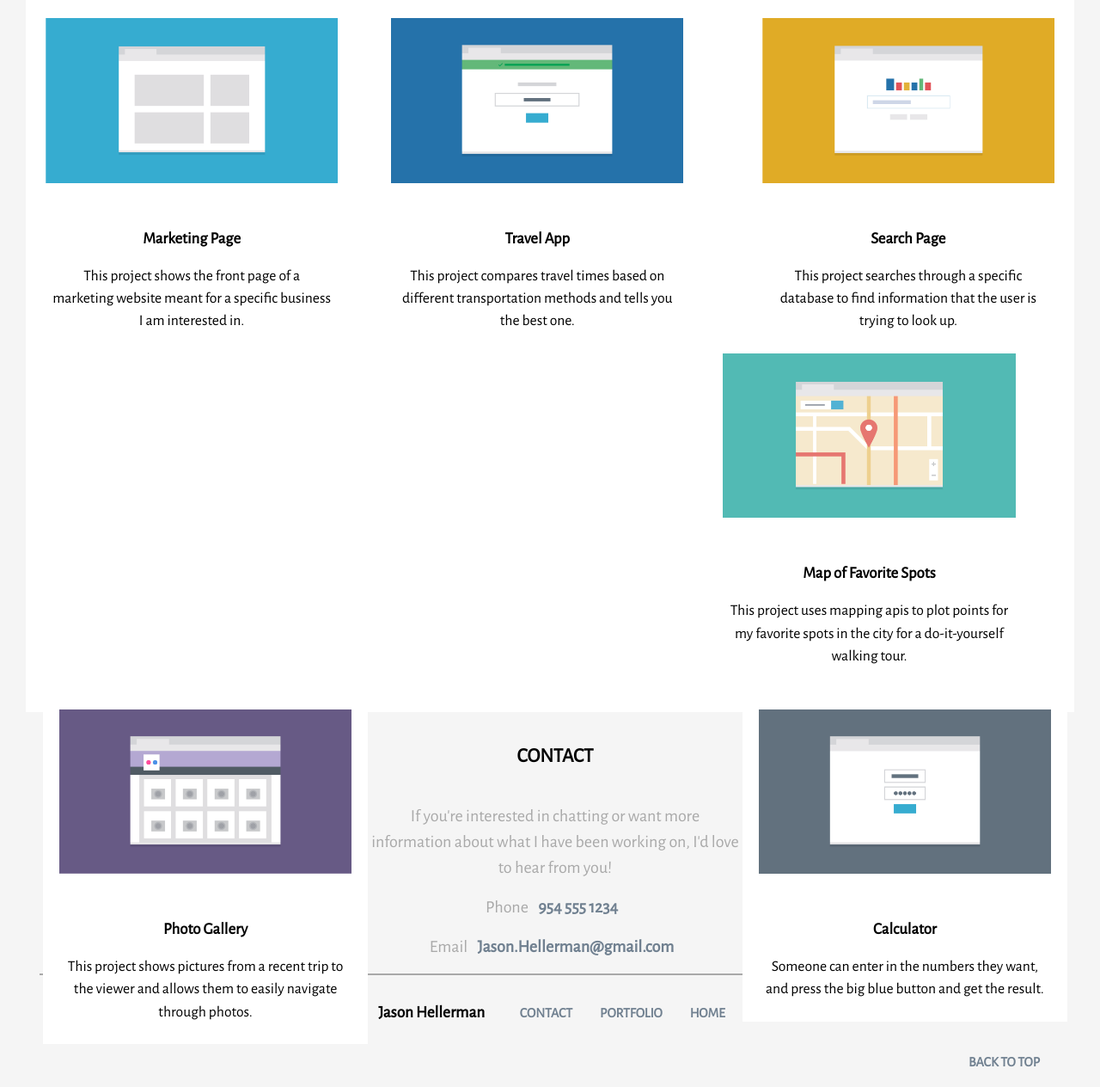
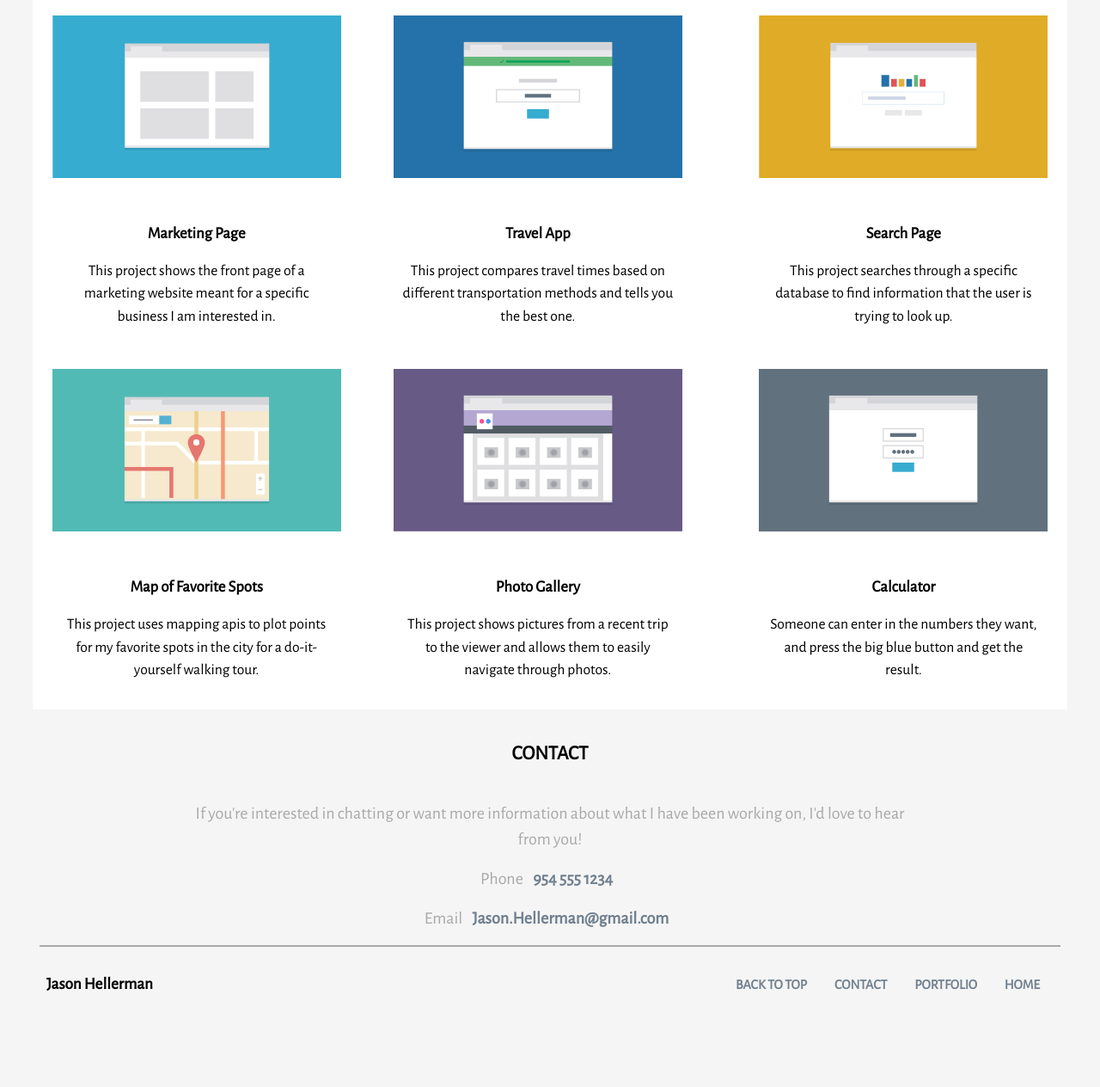
Before and after one commit to Jason852/Techdegree-project-2, a plain HTML site: page index.html in a window 1280 px wide. Shown: the part 573-1837 px from the top of the page at 86% size. After the commit the page ends 1757 px from the top, so only its background shows below. Drawn offline with nearby package versions, Linux system fonts and the light colour scheme.

Commit message:
last changes before slack help

```diff
--- a/css/styles.css
+++ b/css/styles.css
@@ -1,5 +1,3 @@
-
-
 /* Mobile Device 320px */
 
 * {
@@ -205,8 +203,8 @@ img {
     height: auto;
     float: right;
     background: white;
-    margin right: .25rem;
-    margin-left: .25rem;
+    margin-right: 4px;
+    margin-left: 4px;
   }
 
   .block-travel {
@@ -224,7 +222,7 @@ img {
     height: auto;
     float: right;
     background: white;
-    margin right: .25rem;
+    margin-right: .25rem;
     margin-left: .25rem;
   }
 
@@ -243,7 +241,7 @@ img {
     height: auto;
     float: right;
     background: white;
-    margin right: .25rem;
+    margin-right: 4px;
     margin-left: .25rem;
     padding: 0;
   }
@@ -319,6 +317,7 @@ img {
     margin-bottom: 0px;
     margin-left: 0px;
   }
+
   .block-marketing {
     width: 31%;
     height: auto;
@@ -336,16 +335,13 @@ img {
     background: white;
     margin: 8px 4px;
     padding-right: 0;
+    padding-bottom: 0px;
   }
 
-  .block-search p{
-    margin-bottom: 0;
-  }
 
   .block-travel {
     width: 31%;
     height: auto;
-    float: center;
     background: white;
     margin-right: .25rem;
     margin-left: 20px;
@@ -357,14 +353,13 @@ img {
     height: auto;
     float: left;
     background: white;
-    margin right: .25rem;
+    margin-right: .25rem;
     margin-left: .25rem;
   }
 
   .block-photos {
     width: 31%;
     height: auto;
-    float: center;
     background: white;
     margin-right: .25rem;
     margin-left: 20px;
@@ -376,7 +371,7 @@ img {
     height: auto;
     float: right;
     background: white;
-    margin right: .25rem;
+    margin-right: .25rem;
     margin-left: .25rem;
     padding: 0;
   }
@@ -391,5 +386,4 @@ img {
     font-weight: bold;
     color: slategray;
   }
-
 }
--- a/index.html
+++ b/index.html
@@ -1,5 +1,5 @@
 <!DOCTYPE html>
-<html>
+<html lang="en">
   <head>
     <meta name="viewport" content="width=device-width, initial-scale=1.0" />
     <title>Student Portfolio</title>
@@ -16,7 +16,7 @@
           <li><a href="#">Contact</a></li>
         </ul>
       </nav>
-    </header
+    </header>
     <main>
       <div class="primary-content">
         <div class="intro">
@@ -60,7 +60,7 @@
       <div class="contact">
         <h2>Contact</h2>
         <p>If you're interested in chatting or want more information about what I have been working on, I'd love to hear from you!</p>
-        <p>Phone <a href="tel: 954 555-1234">954 555 1234</a></p>
+        <p>Phone <a href="tel:954-555-1234">954 555 1234</a></p>
         <p>Email <a href="mailto:Jason.Hellerman@gmail.com">Jason.Hellerman@gmail.com</a></p>
       </div>
     </main>
```
